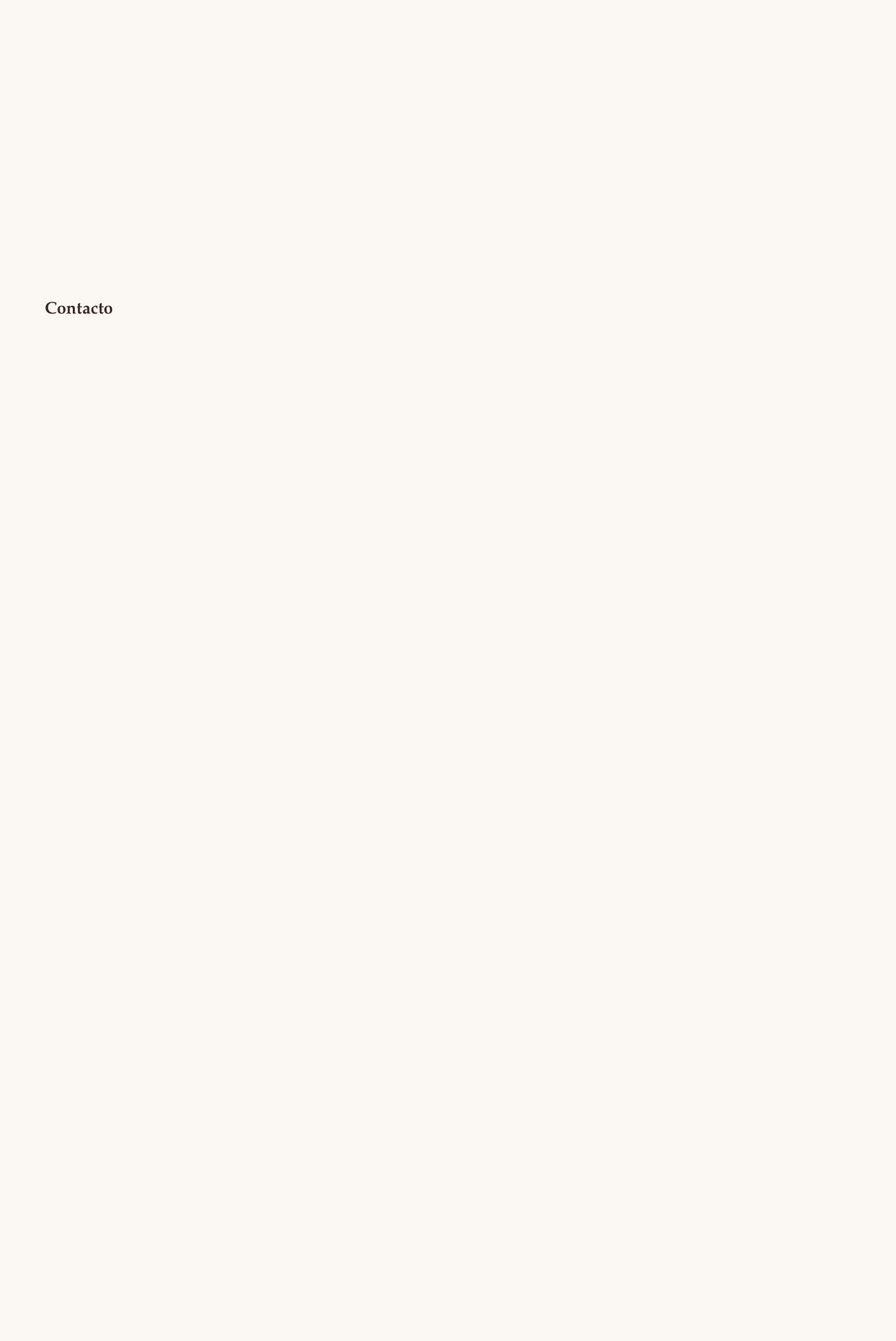
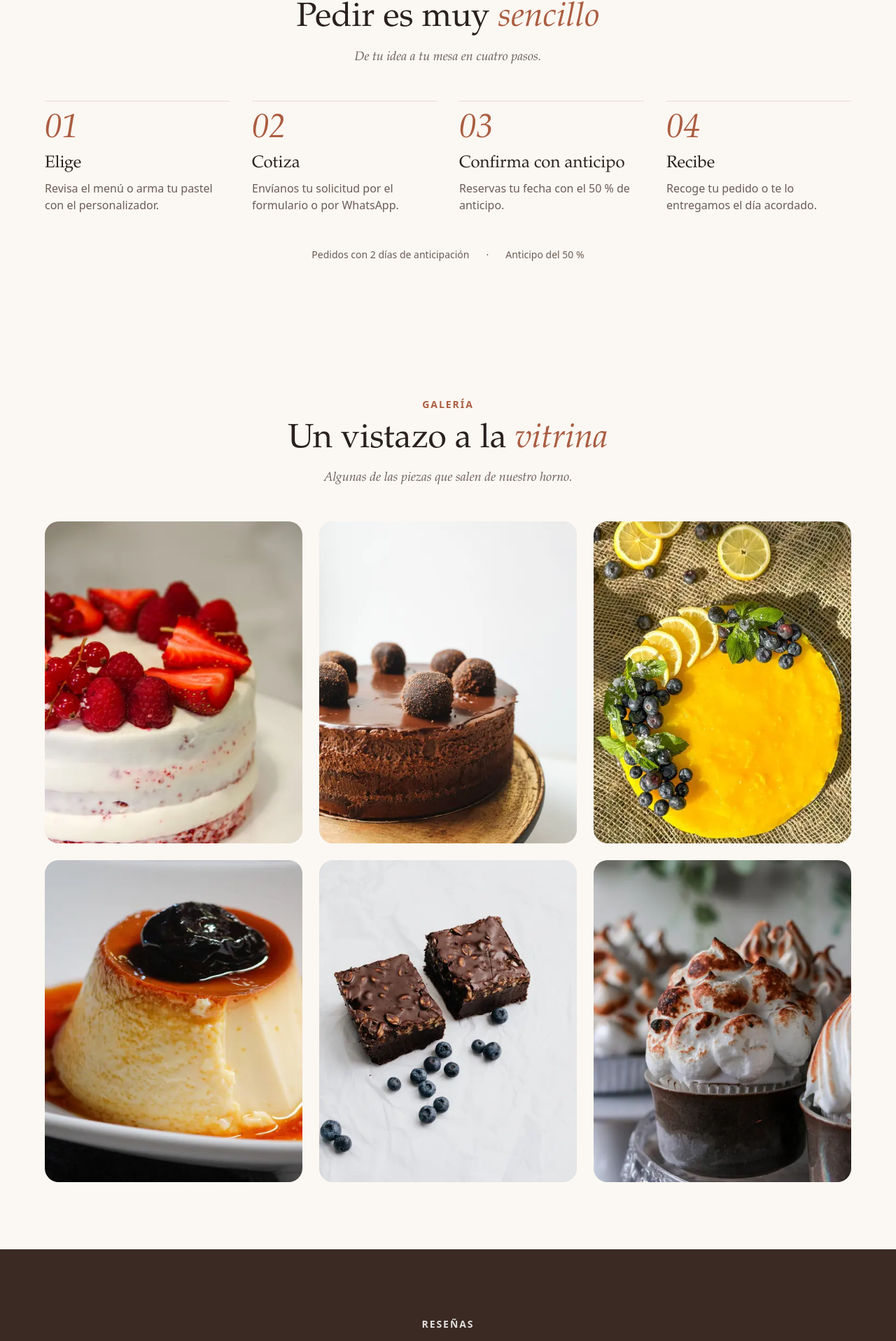
Before and after one commit to arqsam/restaurant-landing-template, a React (Vite) app: page / in a window 1280 px wide. Shown: the part 4857-6773 px from the top of the page at 70% size. Before the commit the page ends 5847 px from the top, so only its background shows below. Built offline with nearby package versions, Linux system fonts and the light colour scheme.

Commit message:
feat(#14): render how-to-order, gallery and testimonials in App

```diff
--- a/src/App.tsx
+++ b/src/App.tsx
@@ -1,9 +1,12 @@
 import { Catering } from "./components/Catering/Catering";
 import { Featured } from "./components/Featured/Featured";
+import { Gallery } from "./components/Gallery/Gallery";
 import { Header } from "./components/Header/Header";
 import { Hero } from "./components/Hero/Hero";
+import { HowToOrder } from "./components/HowToOrder/HowToOrder";
 import { Menu } from "./components/Menu/Menu";
 import { SectionHeading } from "./components/SectionHeading/SectionHeading";
+import { Testimonials } from "./components/Testimonials/Testimonials";
 import { WhatsAppButton } from "./components/WhatsAppButton/WhatsAppButton";
 import { site } from "./content/site";
 import { useBrandTheme } from "./hooks/useBrandTheme";
@@ -66,8 +69,6 @@ function App() {
           <Menu categories={site.menu} />
         </section>
 
-        {/* Marcadores temporales para probar la navegación; cada uno se
-            reemplaza por su sección real en los Issues siguientes. */}
         {site.sections.catering ? (
           <Catering
             id={SECTION_IDS.catering}
@@ -81,21 +82,38 @@ function App() {
           />
         ) : null}
 
-        {links
-          .filter(
-            (link) =>
-              link.id !== SECTION_IDS.menu && link.id !== SECTION_IDS.catering,
-          )
-          .map((link) => (
-          <section
-            key={link.id}
-            id={link.id}
-            className="container"
-            style={{ minHeight: "70vh" }}
-          >
-            <h2>{link.label}</h2>
-          </section>
-        ))}
+        <HowToOrder
+          id={SECTION_IDS.howToOrder}
+          intro={site.howToOrder}
+          steps={site.howToOrder.steps}
+          facts={buildHeroFacts(site.orders)}
+        />
+
+        {site.sections.gallery ? (
+          <Gallery
+            id={SECTION_IDS.gallery}
+            intro={site.gallery}
+            images={site.gallery.images}
+          />
+        ) : null}
+
+        {site.sections.testimonials ? (
+          <Testimonials
+            id={SECTION_IDS.testimonials}
+            intro={site.testimonials}
+            items={site.testimonials.items}
+          />
+        ) : null}
+
+        {/* Marcador temporal: se reemplaza por la sección real de Contacto
+            en los Issues siguientes. */}
+        <section
+          id={SECTION_IDS.contact}
+          className="container"
+          style={{ minHeight: "70vh" }}
+        >
+          <h2>Contacto</h2>
+        </section>
       </main>
 
       <WhatsAppButton href={whatsappUrl} label="Escríbenos por WhatsApp" />
```
Also changed, not shown: 1 other file (tests, documents, lock files or other folders).
